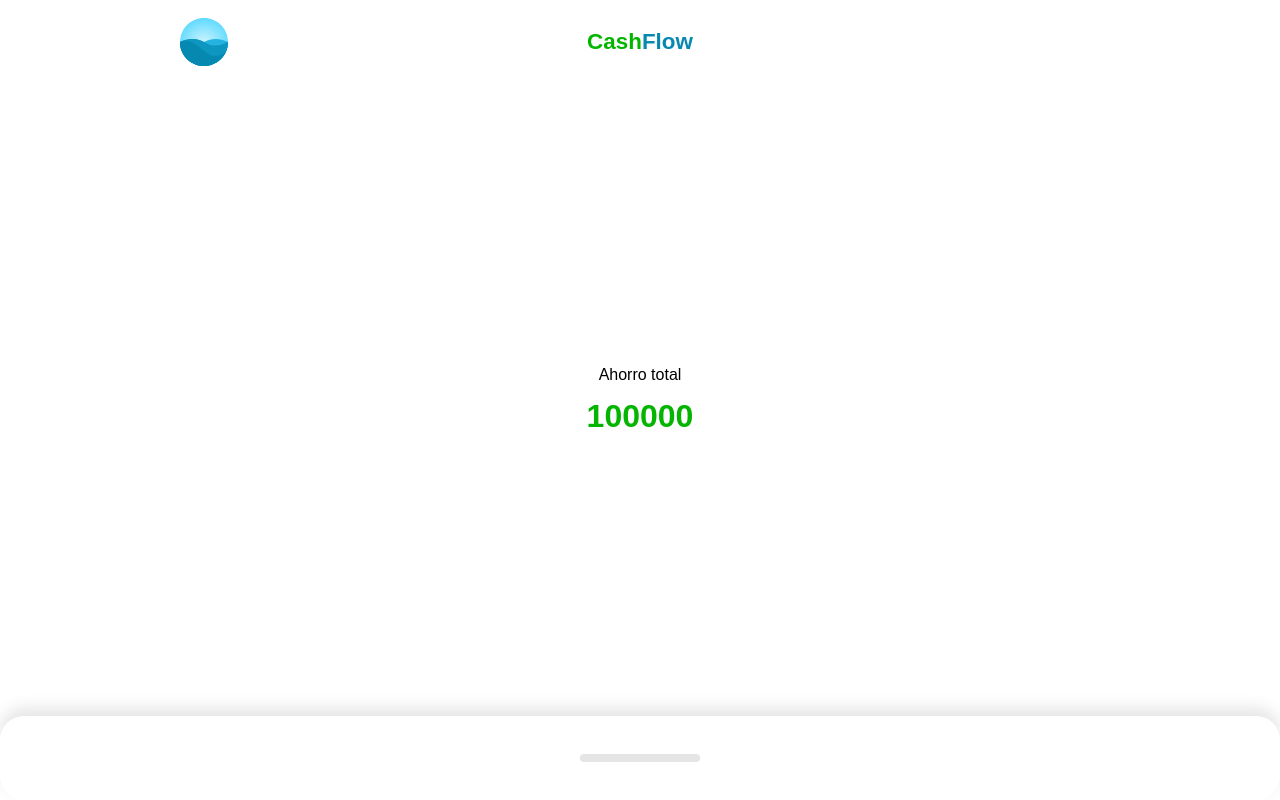
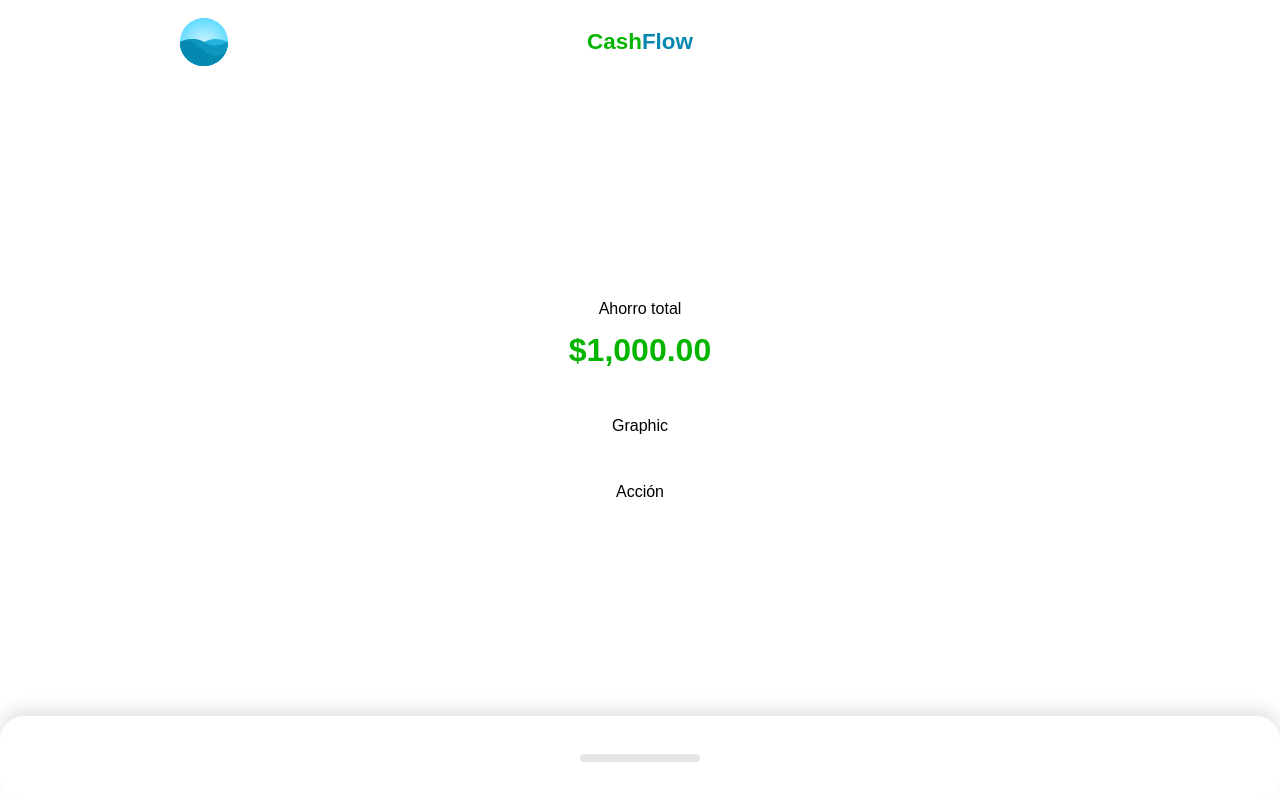
Before and after one commit to euss99/CashFlow, a Vue app: page / in a window 1280 px wide. Built offline with nearby package versions, Linux system fonts and the light colour scheme.

Commit message:
[ADD] Agregando formato a la moneda

```diff
--- a/src/components/HomePage.vue
+++ b/src/components/HomePage.vue
@@ -9,9 +9,19 @@
     <template #resume>
       <resume-home
         :label="'Ahorro total'"
-        :totalAmount="100000"
+        :totalAmount="1000"
         :amount="amount"
-      />
+        :date="date"
+      >
+        <!-- Graphic -->
+        <template #graphic>
+          Graphic
+        </template>
+        <!-- Action -->
+        <template #action>
+          Acción
+        </template>
+      </resume-home>
     </template>
 
     <!-- Movements -->
@@ -40,6 +50,7 @@
     data() {
       return {
         amount: null,
+        date: null,
       }
     }
   };
--- a/src/components/ResumeHome.vue
+++ b/src/components/ResumeHome.vue
@@ -1,11 +1,26 @@
 <template>
     <main>
-        <p>{{ label }}</p>
-        <h1>{{ amountVisual }}</h1>
+        <p>{{ labelVisual }}</p>
+        <h1>{{ amountCurrency }}</h1>
+        <div class="graphic">
+            <slot name="graphic"></slot>
+        </div>
+        <div class="action">
+            <slot name="action"></slot>
+        </div>
     </main>
 </template>
 
 <script>
+    // import GraphicHome from '@/components/GraphicHome.vue';
+    // import ButtonHome from '@/components/ButtonHome.vue';
+
+    // NumberFormat es una API de JavaScript que nos permite formatear números de acuerdo a un idioma y una moneda.
+    const currencyFormatter = new Intl.NumberFormat('es-MX', {
+        style: 'currency',
+        currency: 'MXN',
+    });
+
     /* Option API */
     export default {
         props: {
@@ -18,13 +33,23 @@
             amount: {
                 type: Number,
                 default: null,
+            },
+            date: {
+                type: String,
+                default: "Fecha",
             }
         },
         computed: {
             amountVisual() {
                 return this.amount !== null ? this.amount : this.totalAmount;
+            },
+            amountCurrency() {
+                return currencyFormatter.format(this.amountVisual);
+            },
+            labelVisual() {
+                return this.date !== null ? this.date : this.label;
             }
-        }
+        },
     }
 </script>
 
```
Also changed, not shown: src/components/ButtonHome.vue (added), src/components/GraphicHome.vue (added).
